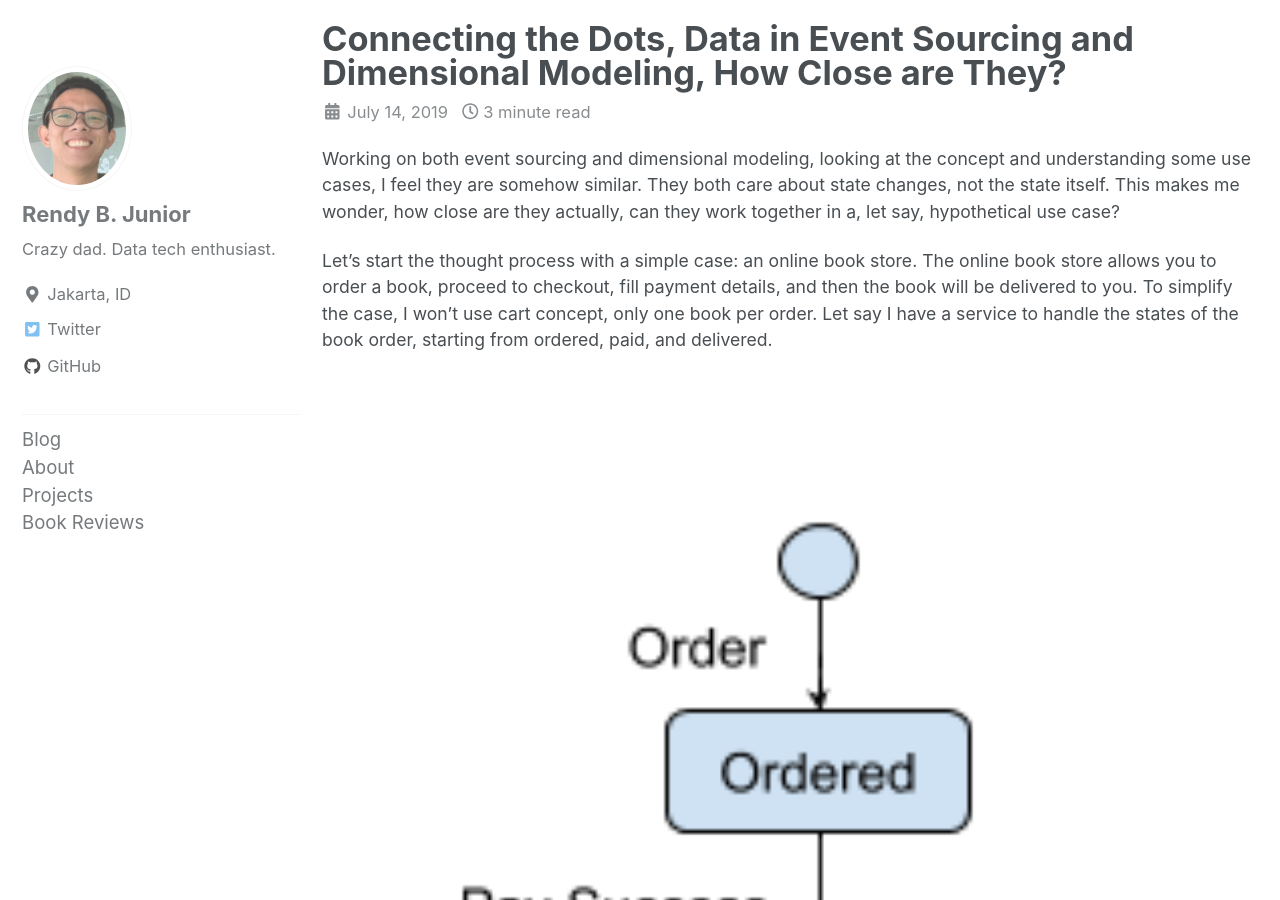
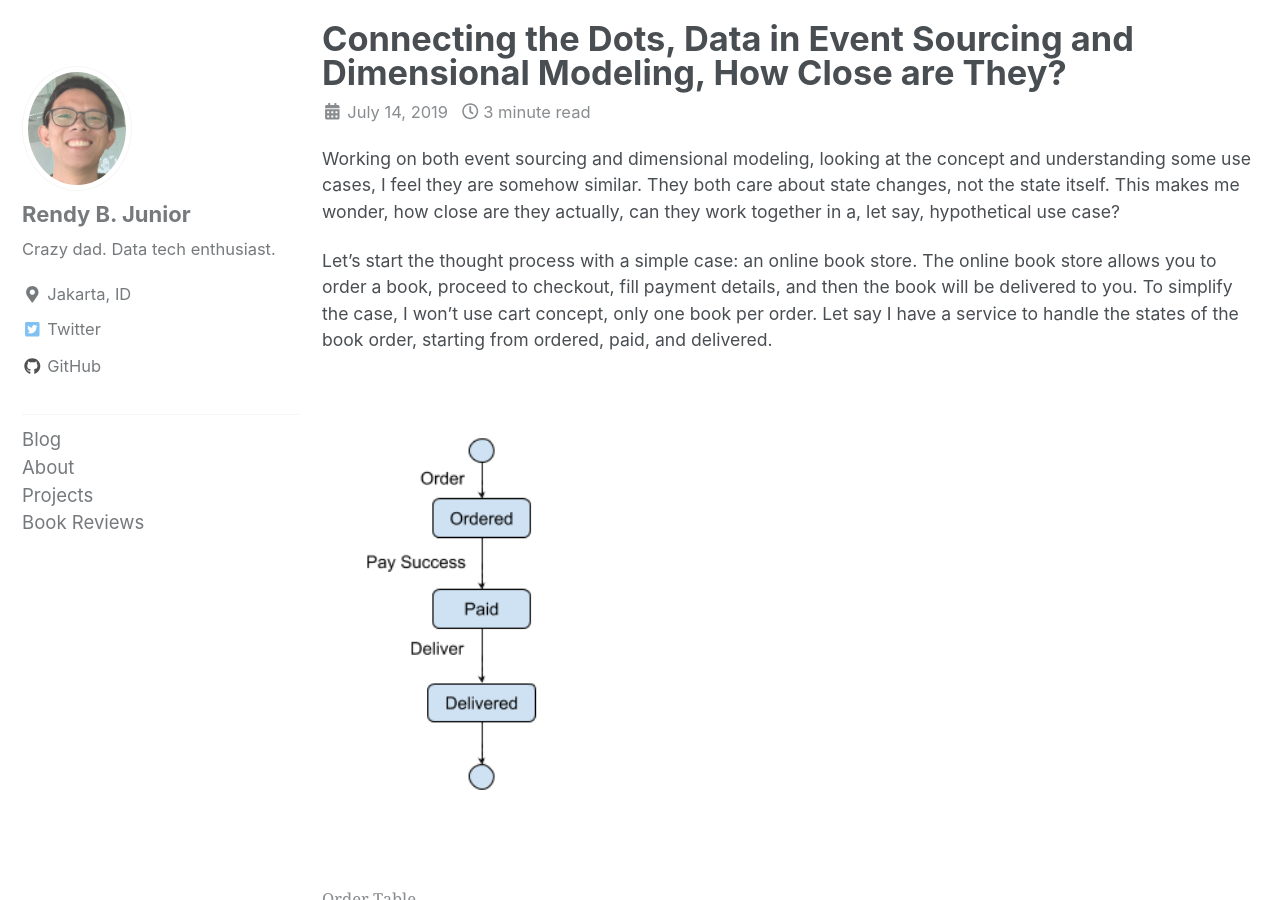
Before and after one commit to rendybjunior/rendyistyping, a Jekyll site: the page built from _posts/2019-07-14-event-sourcing-dimensional-modeling.md, in a window 1280 px wide and 900 px high. Built offline with Jekyll 4.4.1, drawn with Linux system fonts in a browser that asks for light colours; cached includes are drawn as plain includes; nearby versions of some CDN libraries; comment, search, counter and statistics services are not loaded.

Commit message:
event sourcing dimensional modeling 4

```diff
--- a/_posts/2019-07-14-event-sourcing-dimensional-modeling.md
+++ b/_posts/2019-07-14-event-sourcing-dimensional-modeling.md
@@ -12,7 +12,7 @@ Working on both event sourcing and dimensional modeling, looking at the concept
 
 Let's start the thought process with a simple case: an online book store. The online book store allows you to order a book, proceed to checkout, fill payment details, and then the book will be delivered to you. To simplify the case, I won't use cart concept, only one book per order. Let say I have a service to handle the states of the book order, starting from ordered, paid, and delivered.
 
-<figure>
+<figure class="third">
   <img src="/assets/images/20190714_statediagram.png">
   <figcaption>Order Table</figcaption>
 </figure>
@@ -24,13 +24,13 @@ It would be overkill to design event sourcing for this case of course, but let s
 Using event sourcing concept, instead of only storing the latest state of book order, I will store the state changes. This means, for the case above, I'll store several events: `Order Event`, `Pay Success Event`, and `Deliver Event`. Let's not go to infrastructure detail, let say I store it somewhere and apply state changes by subscribing to the events accordingly.
 
 Here's the state I'll store for customer to see their current order status.
-<figure>
+<figure class="third">
   <img src="/assets/images/20190714_ordertable.png">
   <figcaption>Order Table</figcaption>
 </figure>
 
 And here's the events I will store in order to be able to replay the state, if I need to.
-<figure>
+<figure class="half">
   <img src="/assets/images/20190714_events.png">
   <figcaption>Events</figcaption>
 </figure>
```
